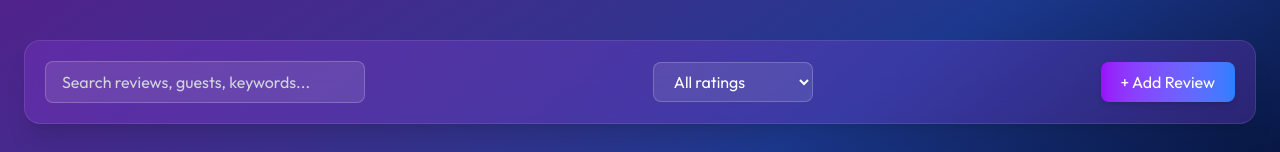
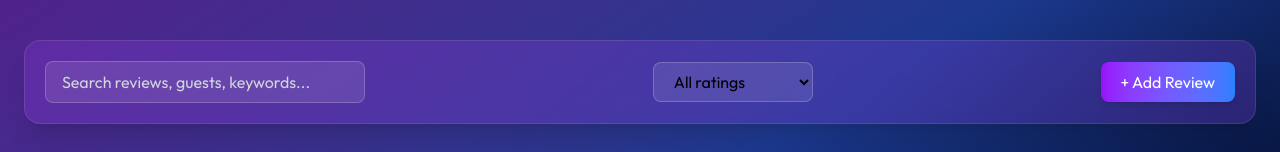
Before and after one commit to pranjal9075/hotelbooking, a React (Vite) app: page /experience in a window 1280 px wide. Shown: the part 172-324 px from the top of the page. Built offline with nearby package versions, Linux system fonts and the light colour scheme; no server answers; a web font is replaced by a local one.

Commit message:
Update Experience.jsx

```diff
--- a/Component/Experience.jsx
+++ b/Component/Experience.jsx
@@ -105,7 +105,7 @@ export default function Experience({ experiences = sampleExperiences }) {
           <select
             value={minRating}
             onChange={(e) => setMinRating(Number(e.target.value))}
-            className="px-4 py-2 rounded-lg w-full md:w-40 bg-white/10 border border-white/20 text-white"
+            className="px-4 py-2 rounded-lg w-full md:w-40 bg-white/10 border border-white/20 text-black"
           >
             <option value={0}>All ratings</option>
             <option value={4}>4+</option>
```
